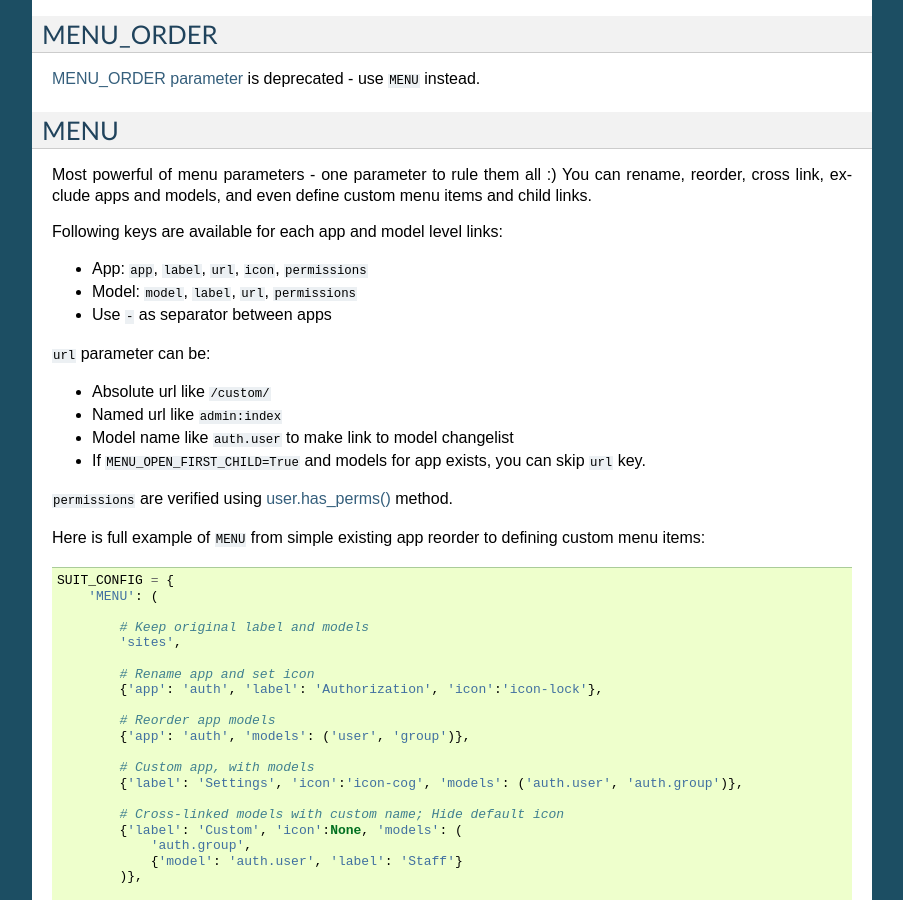
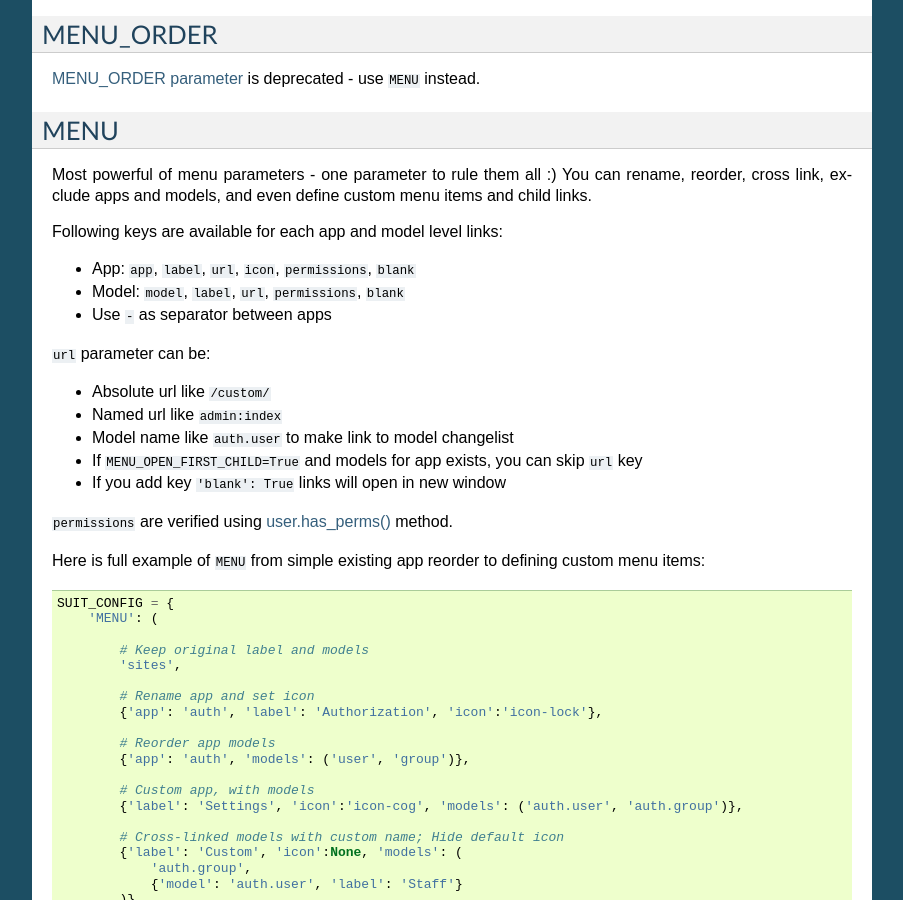
Before and after one commit to darklow/django-suit, a Sphinx documentation site: the page built from docs/configuration.rst, in a window 1280 px wide and 900 px high, scrolled down 2730 px. Shown: the whole window, without its empty margins (198-1101 px from the left). Built offline with Sphinx 7.4.7, drawn with Linux system fonts in a browser that asks for light colours.

Commit message:
Fixes #52. Added "blank" key for MENU config items, to allow open links in new window

```diff
--- a/docs/configuration.rst
+++ b/docs/configuration.rst
@@ -158,8 +158,8 @@ Most powerful of menu parameters - one parameter to rule them all :) You can ren
 
 Following keys are available for each app and model level links:
 
-* App: ``app``, ``label``, ``url``, ``icon``, ``permissions``
-* Model: ``model``, ``label``, ``url``, ``permissions``
+* App: ``app``, ``label``, ``url``, ``icon``, ``permissions``, ``blank``
+* Model: ``model``, ``label``, ``url``, ``permissions``, ``blank``
 * Use ``-`` as separator between apps
 
 ``url`` parameter can be:
@@ -167,7 +167,8 @@ Following keys are available for each app and model level links:
 * Absolute url like ``/custom/``
 * Named url like ``admin:index``
 * Model name like ``auth.user`` to make link to model changelist
-* If ``MENU_OPEN_FIRST_CHILD=True`` and models for app exists, you can skip ``url`` key.
+* If ``MENU_OPEN_FIRST_CHILD=True`` and models for app exists, you can skip ``url`` key
+* If you add key ``'blank': True`` links will open in new window
 
 ``permissions`` are verified using `user.has_perms() <https://docs.djangoproject.com/en/dev/ref/contrib/auth/#django.contrib.auth.models.User.has_perm>`_ method.
 
```
Also changed, not shown: 3 other files.
